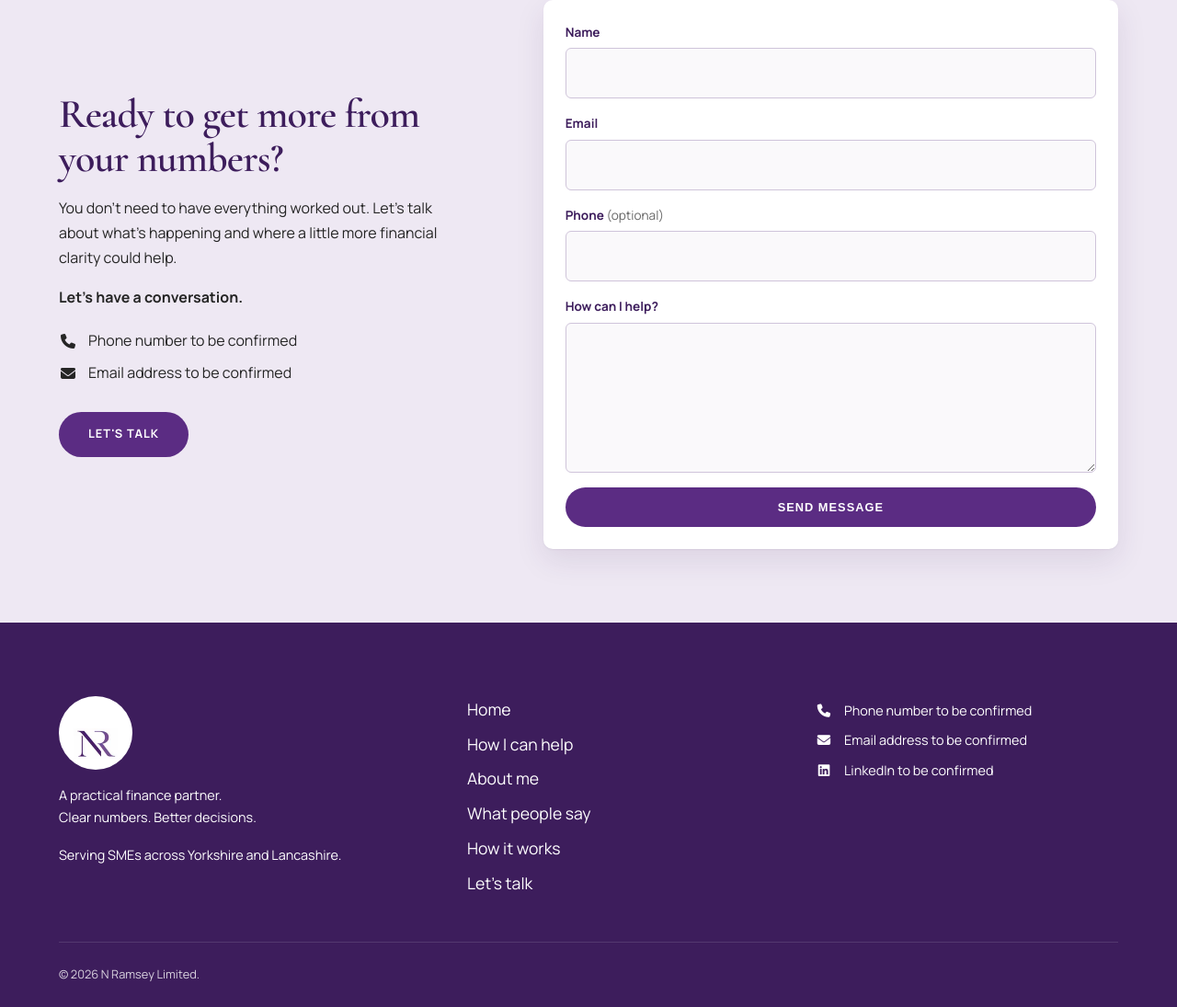
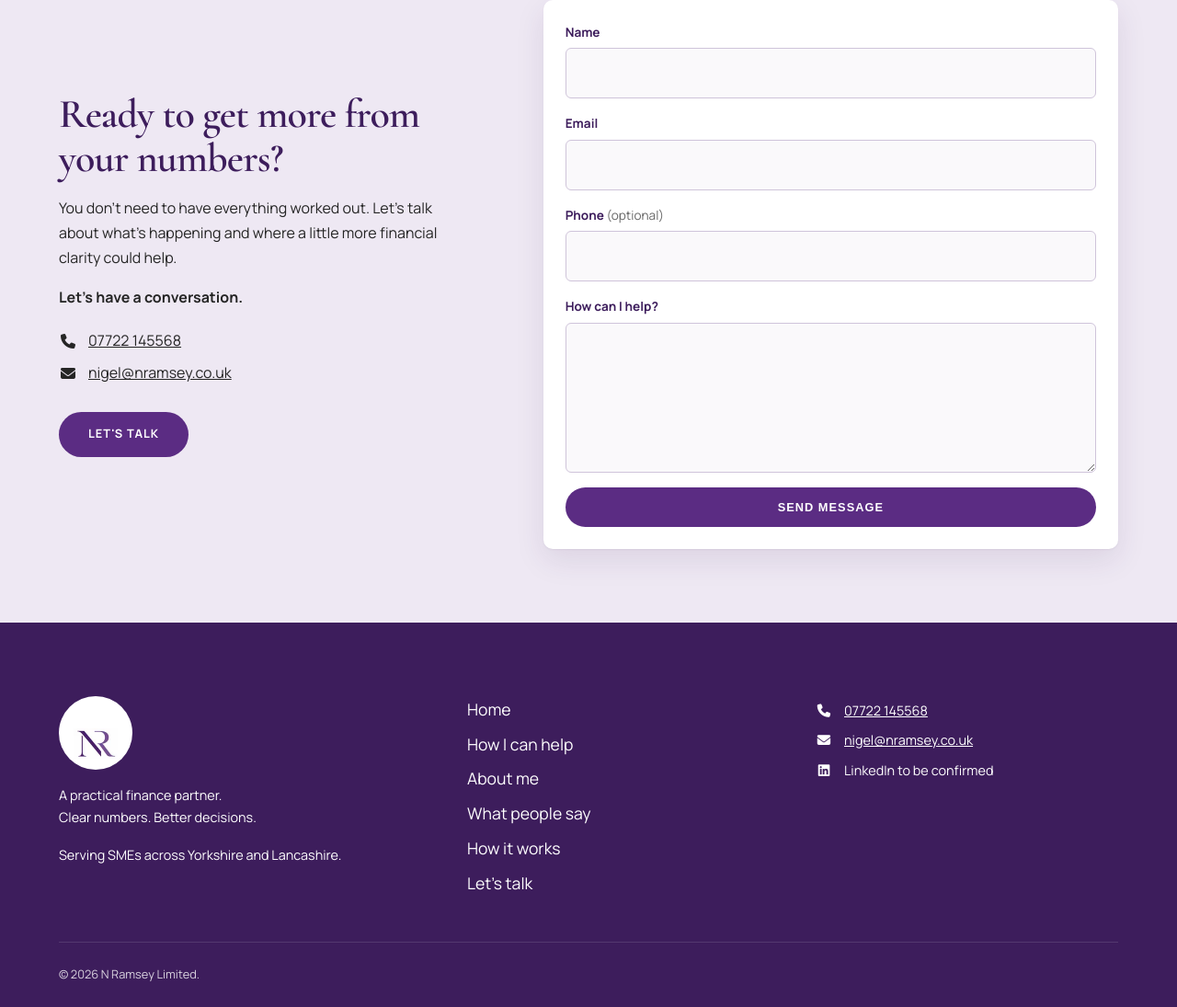
Before and after one commit to mrJohnHolt/nramsey.co.uk, a plain HTML site: page index.html in a window 1280 px wide. Shown: the part 5562-6657 px from the top of the page at 92% size. Drawn offline with nearby package versions, Linux system fonts and the light colour scheme.

Commit message:
contact details

```diff
--- a/index.html
+++ b/index.html
@@ -303,8 +303,8 @@
           <p><strong>Let's have a conversation.</strong></p>
           <!-- PLACEHOLDER: contact details to be confirmed by Nigel -->
           <ul class="contact-list">
-            <li><i class="fa-solid fa-phone"></i>Phone number to be confirmed</li>
-            <li><i class="fa-solid fa-envelope"></i>Email address to be confirmed</li>
+            <li><i class="fa-solid fa-phone"></i><a href="tel:+447722145568">07722 145568</a></li>
+            <li><i class="fa-solid fa-envelope"></i><a href="mailto:nigel@nramsey.co.uk">nigel@nramsey.co.uk</a></li>
           </ul>
           <a class="button" href="#top">Let's talk</a>
         </div>
@@ -358,8 +358,8 @@
       </nav>
 
       <ul class="contact-list">
-        <li><i class="fa-solid fa-phone"></i>Phone number to be confirmed</li>
-        <li><i class="fa-solid fa-envelope"></i>Email address to be confirmed</li>
+        <li><i class="fa-solid fa-phone"></i><a href="tel:+447722145568">07722 145568</a></li>
+        <li><i class="fa-solid fa-envelope"></i><a href="mailto:nigel@nramsey.co.uk">nigel@nramsey.co.uk</a></li>
         <li><i class="fa-brands fa-linkedin"></i>LinkedIn to be confirmed</li>
       </ul>
     </div>
```
